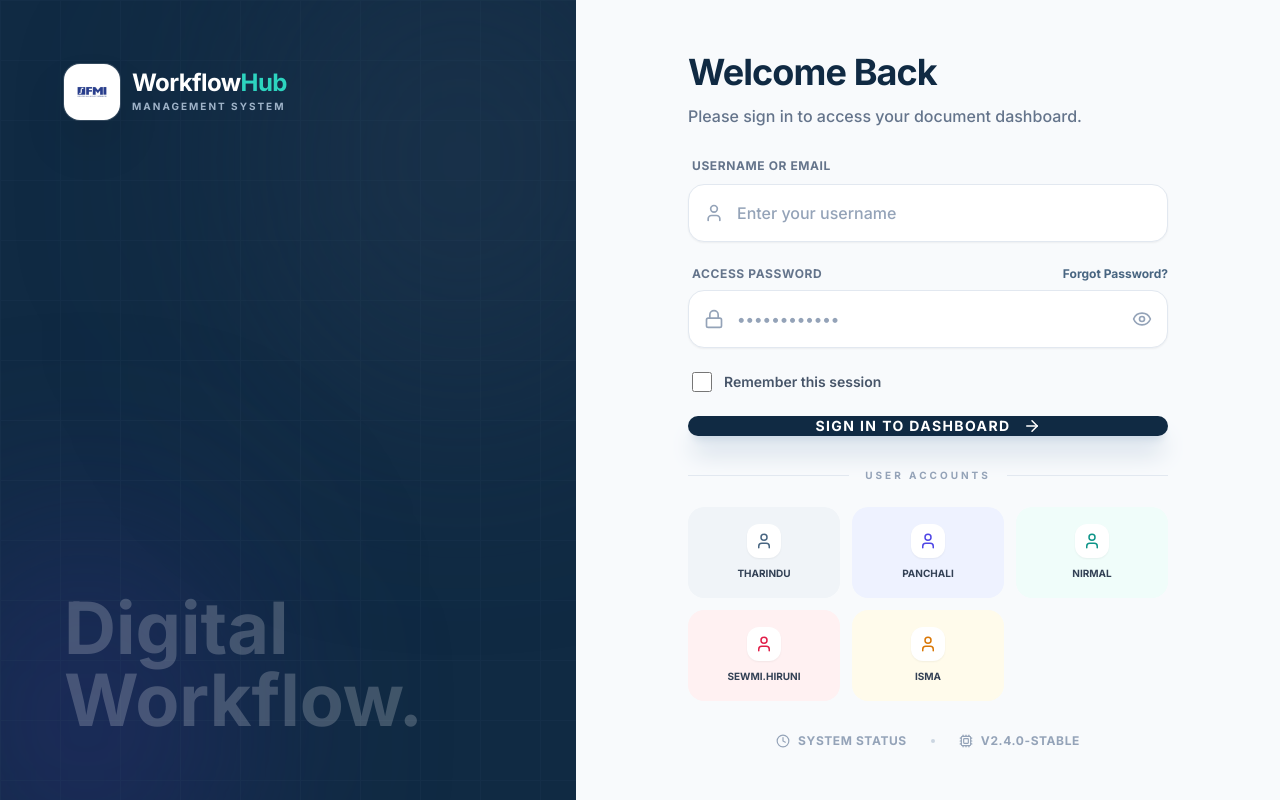
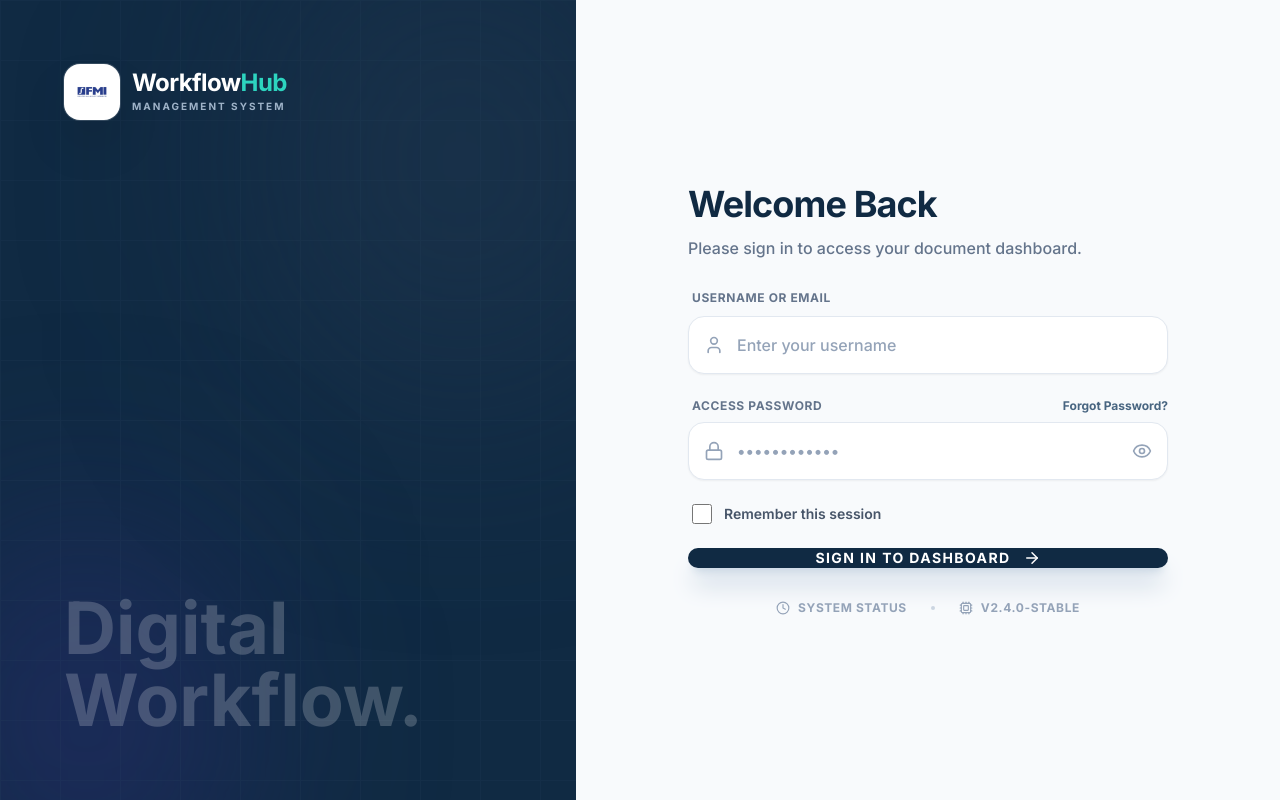
Before and after one commit to DevSSTM/FMI_Workflow, a React (Vite) app in the folder workflow-erp/: page /login in a window 1280 px wide. Built offline with nearby package versions, Linux system fonts and the light colour scheme.

Commit message:
feat: initialize project with README, login page, and user authentication mock service

```diff
--- a/workflow-erp/src/modules/users/LoginPage.jsx
+++ b/workflow-erp/src/modules/users/LoginPage.jsx
@@ -21,7 +21,7 @@ const LoginPage = () => {
   const { login, isLoading } = useAuthStore();
   const navigate = useNavigate();
 
-  const { register, handleSubmit, setValue, formState: { errors } } = useForm({
+  const { register, handleSubmit, formState: { errors } } = useForm({
     defaultValues: {
       username: '',
       password: '',
@@ -42,19 +42,6 @@ const LoginPage = () => {
       setLoginError(result.error || 'Authentication failed. Please verify your credentials.');
     }
   };
-
-  const handleDemoLogin = (username, password) => {
-    setValue('username', username);
-    setValue('password', password);
-  };
-
-  const demoAccounts = [
-    { role: 'Tharindu', username: 'tharindu', password: 'tharindu123', color: 'text-navy-600', bg: 'bg-navy-50' },
-    { role: 'Panchali', username: 'panchali', password: 'panchali123', color: 'text-indigo-600', bg: 'bg-indigo-50' },
-    { role: 'Nirmal', username: 'nirmal', password: 'nirmal123', color: 'text-teal-600', bg: 'bg-teal-50' },
-    { role: 'Sewmi.Hiruni', username: 'sewmi.hiruni', password: 'sewmi123', color: 'text-rose-600', bg: 'bg-rose-50' },
-    { role: 'Isma', username: 'isma', password: 'isma123', color: 'text-amber-600', bg: 'bg-amber-50' },
-  ];
 
   return (
     <div className="h-screen w-full bg-slate-50 flex flex-col lg:flex-row overflow-hidden font-sans">
@@ -219,31 +206,6 @@ const LoginPage = () => {
             </button>
           </form>
 
-          {/* Demo Section */}
-          <div className="mt-8">
-            <div className="flex items-center gap-4 mb-6">
-              <div className="flex-1 h-px bg-slate-200" />
-              <span className="text-[10px] font-bold text-slate-400 uppercase tracking-[0.3em]">User Accounts</span>
-              <div className="flex-1 h-px bg-slate-200" />
-            </div>
-
-            <div className="grid grid-cols-2 gap-3 sm:grid-cols-3">
-              {demoAccounts.map((acc, idx) => (
-                <button
-                  key={idx}
-                  type="button"
-                  onClick={() => handleDemoLogin(acc.username, acc.password)}
-                  className={`flex flex-col items-center justify-center p-4 ${acc.bg} rounded-2xl hover:scale-[1.05] transition-all border border-transparent hover:border-slate-200 active:scale-95 group`}
-                >
-                  <div className={`p-2 rounded-xl bg-white shadow-sm mb-2 group-hover:shadow-md transition-shadow`}>
-                    <User size={18} className={acc.color} />
-                  </div>
-                  <span className="text-[10px] font-bold text-slate-700 uppercase">{acc.role}</span>
-                </button>
-              ))}
-            </div>
-          </div>
-
           {/* Support Footer */}
           <div className="mt-8 flex items-center justify-center gap-6">
             <div className="flex items-center gap-2 text-slate-400 hover:text-navy-600 transition-colors cursor-pointer">
--- a/workflow-erp/src/services/mock/userMock.js
+++ b/workflow-erp/src/services/mock/userMock.js
@@ -2,10 +2,10 @@
 export const mockUsers = [
   {
     id: '1',
-    username: 'tharindu',
-    password: 'tharindu123',
-    name: 'Tharindu',
-    email: 'tharindu@company.com',
+    username: 'admin',
+    password: 'admin',
+    name: 'Admin',
+    email: 'admin@company.com',
     role: 'admin',
     department: 'IT',
     phone: '+1-555-0101',
```
Also changed, not shown: 1 other file (tests, documents, lock files or other folders).
